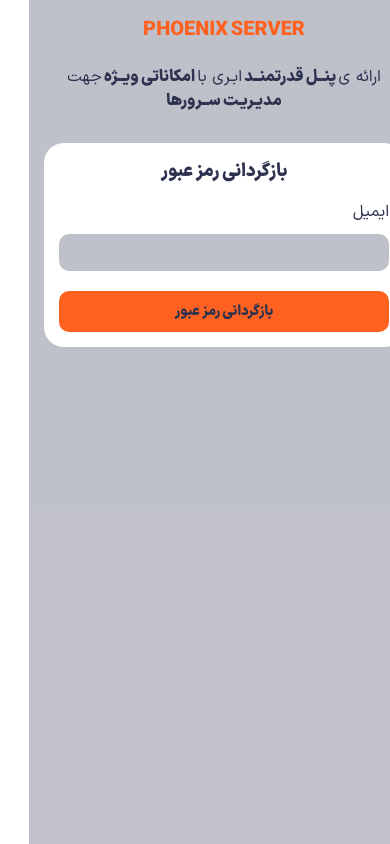
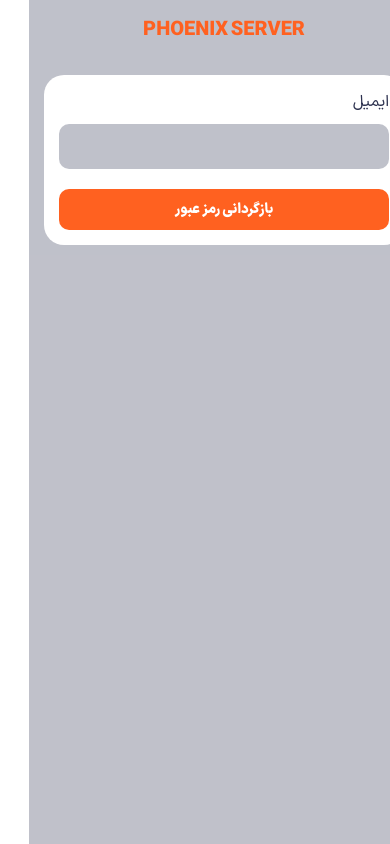
Before and after one commit to MohamadMahdi-Tasha/user-dashboard, a Next.js app: page /password-forgotten in a window 390 px wide. Built offline with nearby package versions, Linux system fonts and the light colour scheme.

Commit message:
fixing bugs

```diff
--- a/app/password-forgotten/page.jsx
+++ b/app/password-forgotten/page.jsx
@@ -4,7 +4,6 @@
 // Importing Part
 import {useState} from "react";
 import InputWithLabelComponent from "@/chunk/input/inputWithLabelComponent";
-import WelcomeMassageComponent from "@/component/welcomeMassageComponent";
 
 // Creating And Exporting Password Forgotten Page As Default
 export default function passwordForgottenPage() {
@@ -16,17 +15,18 @@
         <div className={'bg-darkBlue/30 h-[100vh] overflow-auto lg:p-[20px] p-[15px]'}>
             <title>داشبورد کاربر فونیکس سرور - بازگردانی رمز عبور</title>
             <div className={'max-w-[500px] mx-auto'}>
-                <WelcomeMassageComponent />
+                <div className={'mb-[30px]'}>
+                    <h1 className={'text-center font-bold text-theme lg:text-[25px] text-[20px] mb-[20px]'}>PHOENIX SERVER</h1>
+                </div>
                 <form noValidate={(isFormSubmited)} onSubmit={(event) => {
                     event.preventDefault();
 
                     setFormSubmited(true)
                 }} className={'lg:p-[20px] p-[15px] bg-white rounded-[20px]'} action={'#'}>
-                    <h5 className={'text-center font-bold text-darkBlue lg:text-[20px] text-[18px] lg:mb-[20px] mb-[15px]'}>بازگردانی رمز عبور</h5>
                     <InputWithLabelComponent required={true} type={'email'} label={'ایمیل'} id={'email'} />
                     {
                         (!isFormSubmited)
-                            ? <button className={'lg:p-[20px] p-[10px] rounded-[10px] bg-theme text-darkBlue lg:text-[18px] text-[14px] font-bold text-center truncate w-full'}>بازگردانی رمز عبور</button>
+                            ? <button className={'lg:p-[20px] p-[10px] rounded-[10px] bg-theme text-white lg:text-[18px] text-[14px] font-bold text-center truncate w-full'}>بازگردانی رمز عبور</button>
                             : <p className={'lg:text-[16px] text-[14px] font-normal text-theme'}>ما ایمیلی با لینکی برای ورود به وبسایت برای شما ارسال کردیم.</p>
                     }
                 </form>
--- a/chunk/input/inputComponent.jsx
+++ b/chunk/input/inputComponent.jsx
@@ -14,9 +14,9 @@
         // Returning JSX
         return (
             <div className={'flex bg-darkBlue/30 w-full rounded-[10px] overflow-hidden'}>
-                <input required className={'w-full lg:text-[16px] text-[14px] lg:p-[15px] p-[8px] focus:bg-darkBlue/30 transition-all duration-500 bg-transparent outline-0'} type={(isShowing) ? 'text' : 'password'} id={name} name='password' />
+                <input required className={'w-full lg:text-[16px] text-[14px] lg:p-[15px] p-[12px] focus:bg-darkBlue/30 transition-all duration-500 bg-transparent outline-0'} type={(isShowing) ? 'text' : 'password'} id={name} name='password' />
                 <button onClick={() => setShowing(prevState => !prevState)}
-                        type={'button'} className={'w-[50px] h-full aspect-square flex items-center justify-center hover:bg-darkBlue/30 transition-all duration-500'}>
+                        type={'button'} className={'w-[50px] flex items-center justify-center hover:bg-darkBlue/30 transition-all duration-500'}>
                     {
                         (isShowing)
                             ? <span className={'bi bi-eye-slash text-[18px]'} />
@@ -33,7 +33,7 @@
                    type='number'
                    id={name}
                    name={name}
-                   className={'bg-darkBlue/30 w-full lg:text-[16px] text-[14px] lg:p-[15px] p-[8px] appearance-none no-arrow rounded-[10px] outline-0 focus:bg-darkBlue/40 transition-all duration-500 text-darkBlue'}/>
+                   className={'bg-darkBlue/30 w-full lg:text-[16px] text-[14px] lg:p-[15px] p-[12px] appearance-none no-arrow rounded-[10px] outline-0 focus:bg-darkBlue/40 transition-all duration-500 text-darkBlue'}/>
         );
     } else {
         return (
@@ -41,7 +41,7 @@
                    type={type}
                    id={name}
                    name={name}
-                   className={'bg-darkBlue/30 w-full lg:text-[16px] text-[14px] lg:p-[15px] p-[8px] rounded-[10px] outline-0 focus:bg-darkBlue/40 transition-all duration-500 text-darkBlue'}/>
+                   className={'bg-darkBlue/30 w-full lg:text-[16px] text-[14px] lg:p-[15px] p-[12px] rounded-[10px] outline-0 focus:bg-darkBlue/40 transition-all duration-500 text-darkBlue'}/>
         );
     }
 }
--- a/component/dashboard/dashboardMainHeaderComponent.jsx
+++ b/component/dashboard/dashboardMainHeaderComponent.jsx
@@ -24,7 +24,7 @@
                 <Link href={'/dashboard/profile'}>
                     <button className={'px-[10px] py-[5px] bg-darkBlue/30 text-white flex items-center rounded-[10px] gap-[10px] transition-all duration-500'} tabIndex={-1}>
                         <span className={'bi bi-person'} />
-                        <span>محمد مهدی تاشا</span>
+                        <span className={'text-[14px]'}>محمد مهدی تاشا</span>
                         <span className={'bi bi-chevron-down'} />
                     </button>
                 </Link>
--- a/component/dashboard/dashboardPageComponent.jsx
+++ b/component/dashboard/dashboardPageComponent.jsx
@@ -20,7 +20,7 @@
     // Conditional Rendering
     if (isUserLoggedIn) {
         return (
-            <section className={'flex lg:flex-row flex-col lg:gap-[20px] h-[100vh] bg-darkBlue'}>
+            <section className={'flex lg:flex-row flex-col h-[100vh] bg-darkBlue'}>
                 <DashboardNavBar isOpened={isNavOpened} closeFunction={() => setNavOpened(false)} />
                 <main className={'lg:p-[20px] p-[15px] bg-white/50 lg:w-[80vw] w-full lg:h-full h-[750px] overflow-auto'}>
                     <HolderComponent>
--- a/component/nameAndLogoComponent.jsx
+++ b/component/nameAndLogoComponent.jsx
@@ -9,7 +9,7 @@
     return (
         <div className={'lg:w-[50%] lg:h-auto h-[500px] w-full bg-darkBlue p-[20px] overflow-auto flex items-center justify-center flex-col'}>
             <Image src={LogoImage.src} alt="لوگو" width={100} height={100}/>
-            <h3 className={'mt-[20px] font-bold lg:text-[24px] text-[20px] text-theme text-center'}>PHOENIX SERVER</h3>
+            <h3 className={'mt-[20px] font-normal lg:text-[24px] text-[20px] text-theme text-center'}>ارائه دهنده انواع سروز های داخلی و خارجی</h3>
         </div>
     );
 }
--- a/component/welcomeMassageComponent.jsx
+++ /dev/null
@@ -1,17 +0,0 @@
-// Creating And Exporting Welcome Text Massage Component As Default
-export default function WelcomeMassageComponent() {
-    // Returning JSX
-    return (
-        <div className={'mb-[30px]'}>
-            <h1 className={'text-center font-bold text-theme lg:text-[25px] text-[20px] mb-[20px]'}>PHOENIX SERVER</h1>
-            <h2 className={'text-darkBlue font-normal lg:text-[20px] text-[16px] text-center'}>
-                ارائه ی
-                <span className={'font-bold break-after-avoid'}> پنــل قدرتمنــد </span>
-                ابـری با
-                <span className={'font-bold break-after-avoid'}> امکاناتی ویــژه </span>
-                جهت
-                <span className={'font-bold break-after-avoid'}> مدیـریـت ســرورها </span>
-            </h2>
-        </div>
-    );
-}
```
Also changed, not shown: app/login/page.jsx (+5 -10 lines), app/signup/page.jsx (+7 -5 lines), public/assets/styles/bootstrap-icons.css.
